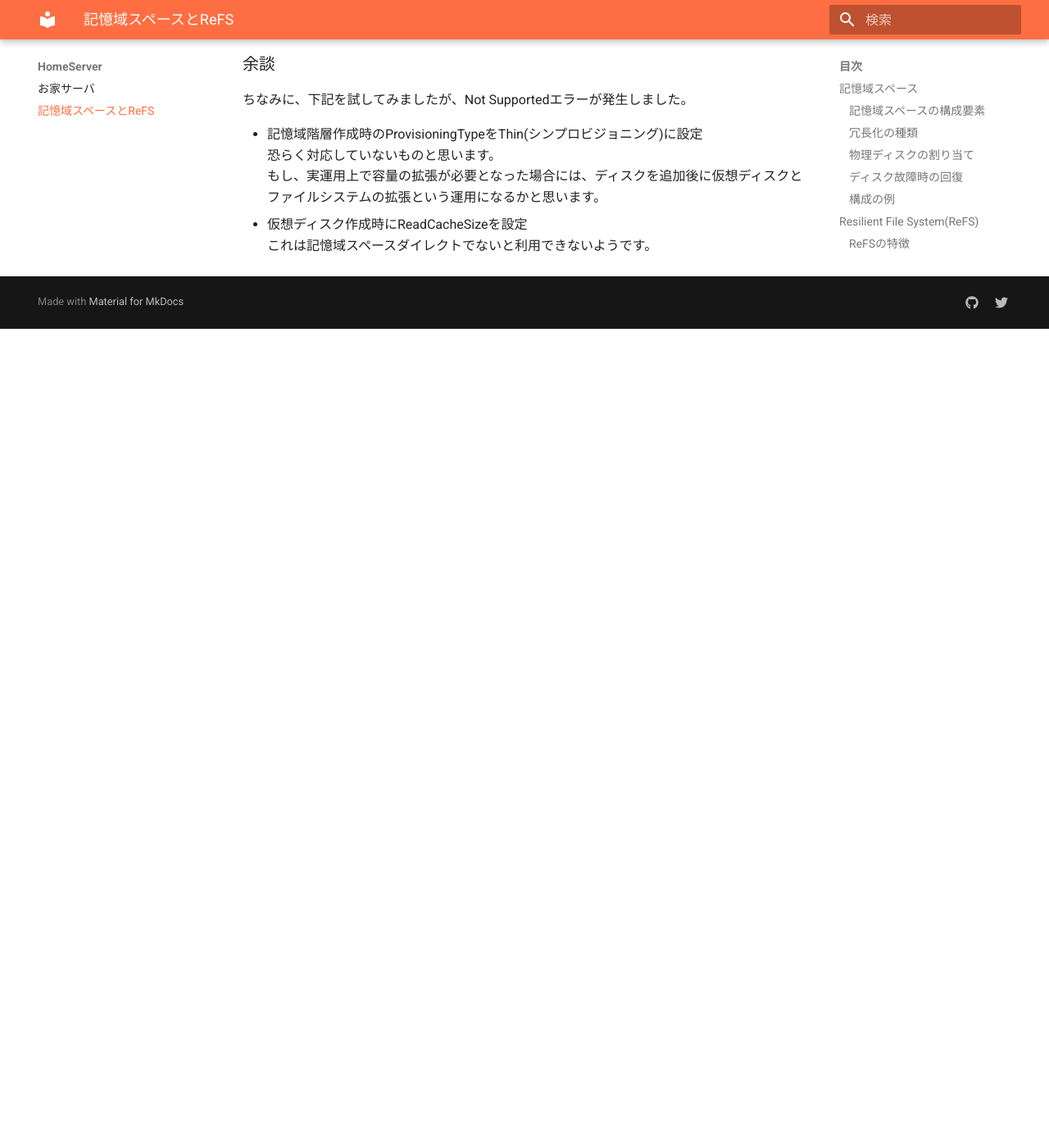
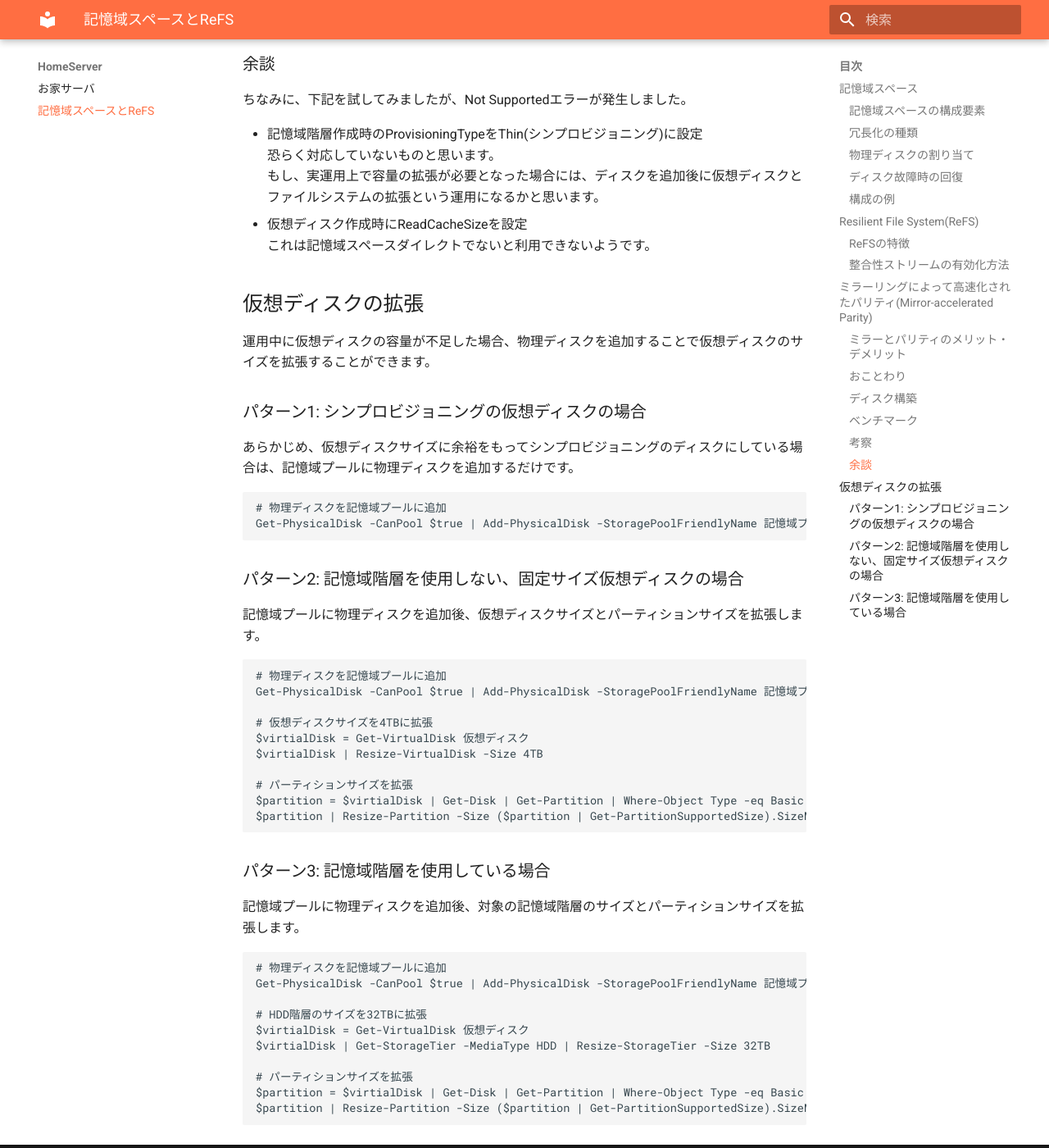
Before and after one commit to roy-n-roy/roy-n-roy.github.io, an MkDocs documentation site: the page built from docs/HomeServer/記憶域スペース.md, in a window 1280 px wide and 1400 px high, scrolled down 9778 px. Shown: the whole window at 82% size. Built offline with MkDocs 1.6.1 and Material for MkDocs 9.7.7, drawn with Linux system fonts in a browser that asks for light colours; comment, search, counter and statistics services are not loaded; before the commit the page ends 10179 px from its top, so only the background shows below that.

Commit message:
運用中の記憶域スペースのディスク拡張について追記

````diff
--- a/docs/HomeServer/記憶域スペース.md
+++ b/docs/HomeServer/記憶域スペース.md
@@ -272,3 +272,46 @@ table#benchmark_teble td.bottom { font-weight: bold; color: blue; }
 	もし、実運用上で容量の拡張が必要となった場合には、ディスクを追加後に仮想ディスクとファイルシステムの拡張という運用になるかと思います。
 * 仮想ディスク作成時にReadCacheSizeを設定
 	これは記憶域スペースダイレクトでないと利用できないようです。
+
+## 仮想ディスクの拡張
+運用中に仮想ディスクの容量が不足した場合、物理ディスクを追加することで仮想ディスクのサイズを拡張することができます。
+
+### パターン1: シンプロビジョニングの仮想ディスクの場合
+あらかじめ、仮想ディスクサイズに余裕をもってシンプロビジョニングのディスクにしている場合は、記憶域プールに物理ディスクを追加するだけです。
+
+```
+# 物理ディスクを記憶域プールに追加
+Get-PhysicalDisk -CanPool $true | Add-PhysicalDisk -StoragePoolFriendlyName 記憶域プール
+```
+
+### パターン2: 記憶域階層を使用しない、固定サイズ仮想ディスクの場合
+記憶域プールに物理ディスクを追加後、仮想ディスクサイズとパーティションサイズを拡張します。
+
+```
+# 物理ディスクを記憶域プールに追加
+Get-PhysicalDisk -CanPool $true | Add-PhysicalDisk -StoragePoolFriendlyName 記憶域プール
+
+# 仮想ディスクサイズを4TBに拡張
+$virtialDisk = Get-VirtualDisk 仮想ディスク
+$virtialDisk | Resize-VirtualDisk -Size 4TB
+
+# パーティションサイズを拡張
+$partition = $virtialDisk | Get-Disk | Get-Partition | Where-Object Type -eq Basic
+$partition | Resize-Partition -Size ($partition | Get-PartitionSupportedSize).SizeMax
+```
+
+### パターン3: 記憶域階層を使用している場合
+記憶域プールに物理ディスクを追加後、対象の記憶域階層のサイズとパーティションサイズを拡張します。
+
+```
+# 物理ディスクを記憶域プールに追加
+Get-PhysicalDisk -CanPool $true | Add-PhysicalDisk -StoragePoolFriendlyName 記憶域プール
+
+# HDD階層のサイズを32TBに拡張
+$virtialDisk = Get-VirtualDisk 仮想ディスク
+$virtialDisk | Get-StorageTier -MediaType HDD | Resize-StorageTier -Size 32TB
+
+# パーティションサイズを拡張
+$partition = $virtialDisk | Get-Disk | Get-Partition | Where-Object Type -eq Basic
+$partition | Resize-Partition -Size ($partition | Get-PartitionSupportedSize).SizeMax
+```
````
Also changed, not shown: MEMO.md (+0 -3 lines).
